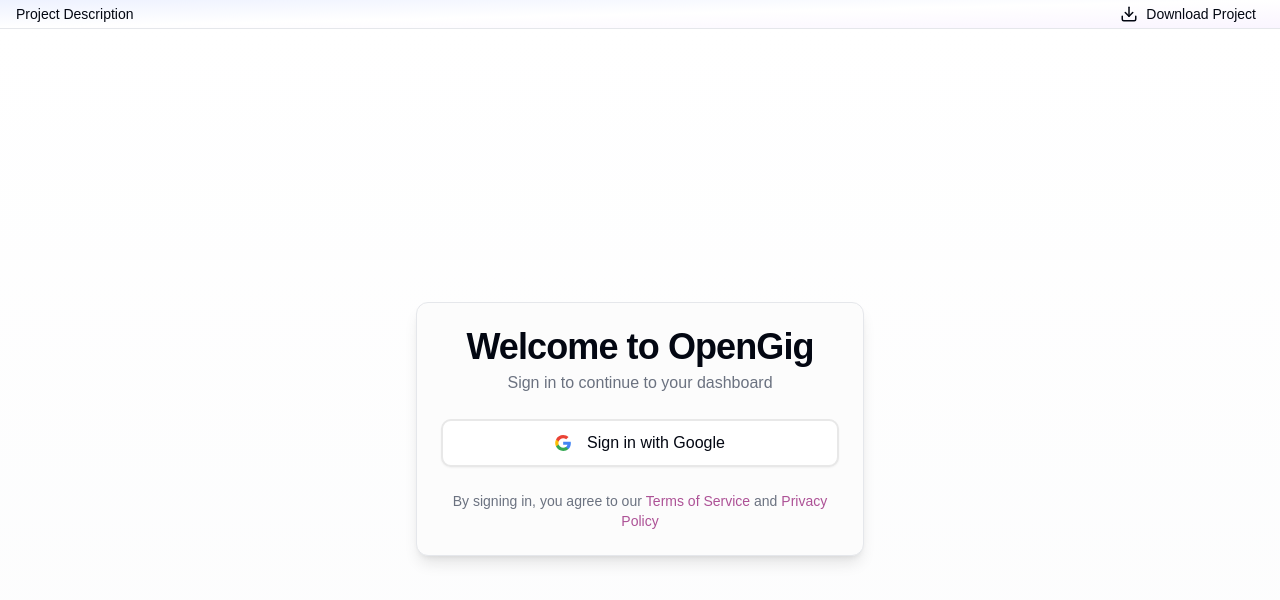
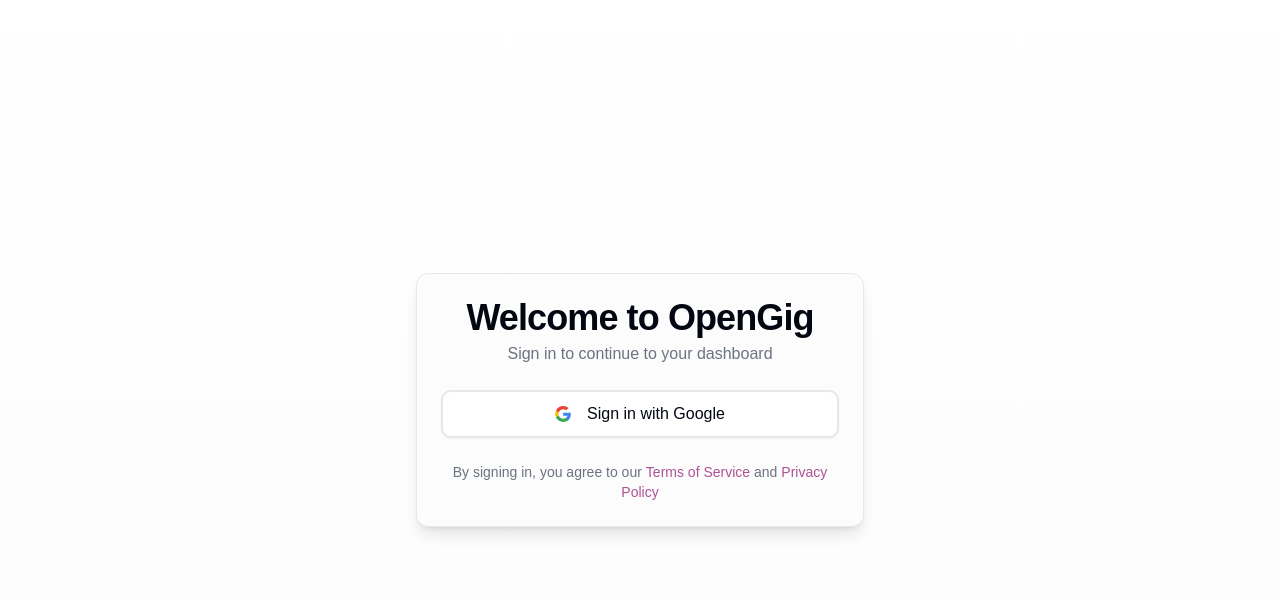
Before and after one commit to anshul45/repo-code-gen, a Next.js app in the folder web/: page /auth/sign-in in a window 1280 px wide. Shown: the top 600 px of the page. Built offline with nearby package versions, Linux system fonts and the light colour scheme.

Commit message:
fix header

```diff
--- a/web/src/app/layout.tsx
+++ b/web/src/app/layout.tsx
@@ -1,6 +1,5 @@
 import { Inter } from "next/font/google";
 import "./globals.css";
-import Header from "@/components/Header"
 import { Providers } from "@/components/providers";
 
 const inter = Inter({
@@ -19,11 +18,7 @@
         <Providers>
           {/* Main content */}
           <div className="flex-1 flex flex-col">
-            <div className="flex items-center bg-gradient-to-br from-indigo-50 via-white to-purple-50 border-b">
-              <div className="flex-1">
-                <Header />
-              </div>
-            </div>
+
             {children}
           </div>
         </Providers>
```
